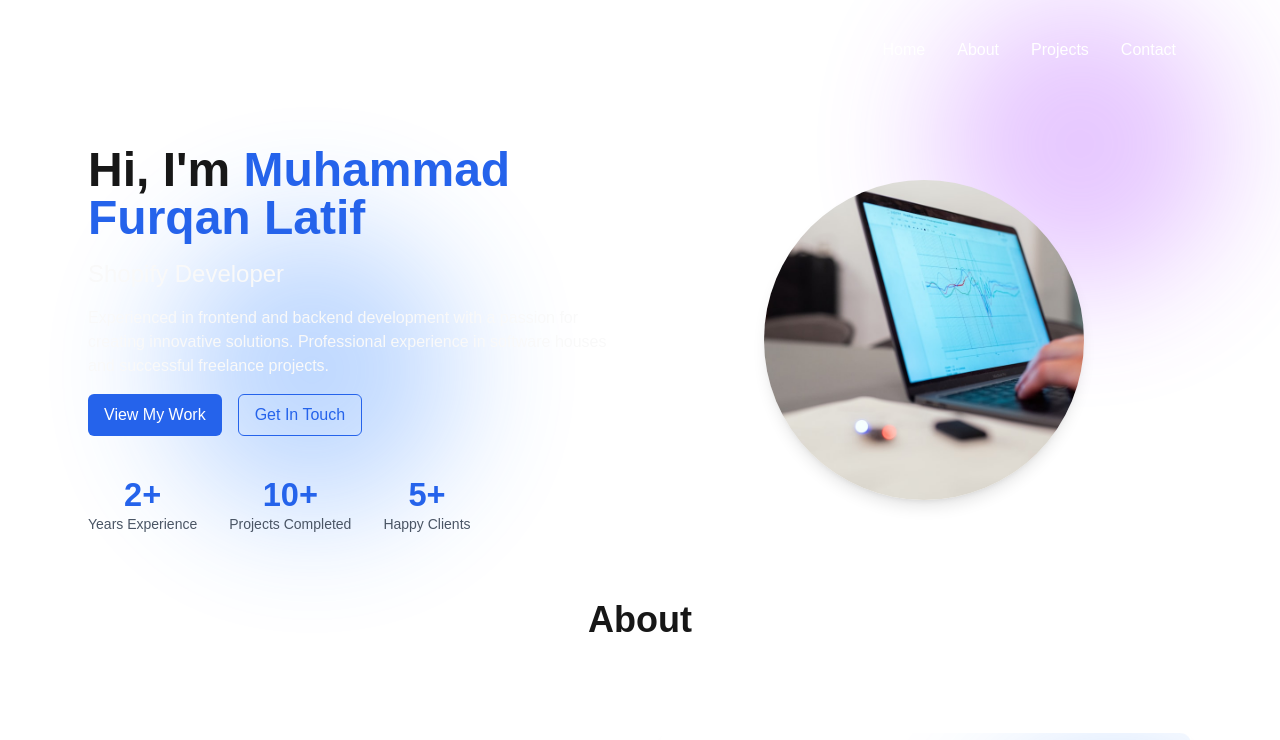
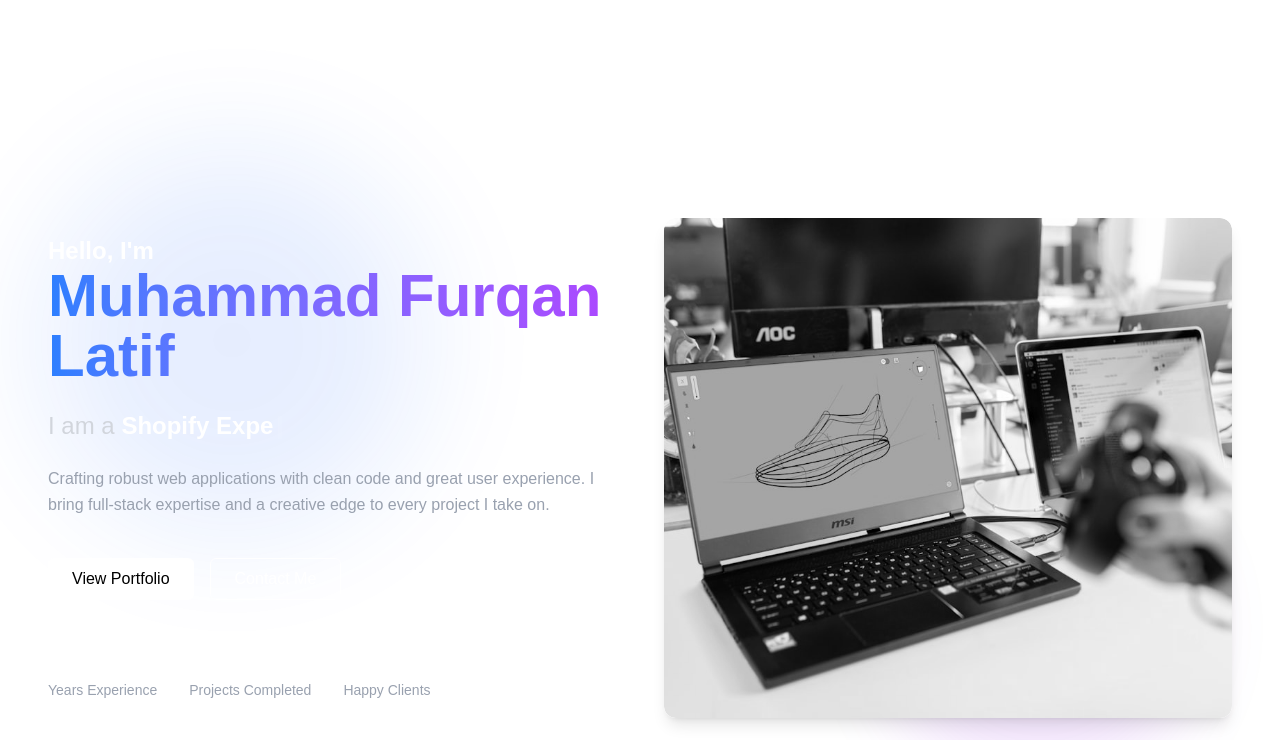
Before and after one commit to furqanlatif11/my-portfolio, a Next.js app: page / in a window 1280 px wide. Shown: the top 740 px of the page. Built offline with nearby package versions, Linux system fonts and the light colour scheme.

Commit message:
Homepage updated

```diff
--- a/package.json
+++ b/package.json
@@ -18,6 +18,8 @@
     "react": "^19.0.0",
     "react-dom": "^19.0.0",
     "react-icons": "^5.5.0",
+    "react-intersection-observer": "^9.16.0",
+    "react-simple-typewriter": "^5.0.1",
     "sass": "^1.89.0",
     "scss": "^0.2.4"
   },
--- a/src/app/(root)/_components/about.tsx
+++ b/src/app/(root)/_components/about.tsx
@@ -5,7 +5,7 @@ import React from "react";
 const About: React.FC = () => {
   return (
     <section className="py-16 px-6 customWidth mx-auto relative">
-      <h2 className="text-4xl font-bold text-center mb-4">About</h2>
+      <h2 className="sectionHeading font-bold text-center mb-4">About</h2>
       <p className="text-center text-lg text-white max-w-3xl mx-auto mb-12">
         Passionate software engineer with expertise in full-stack development
       </p>
--- a/src/app/(root)/_components/contact.tsx
+++ b/src/app/(root)/_components/contact.tsx
@@ -47,7 +47,7 @@ export default function Contact() {
   return (
     <section className="py-16 px-4 md:px-16 text-white">
       <div className="max-w-7xl mx-auto">
-        <h2 className="text-3xl md:text-4xl font-bold text-center mb-2">
+        <h2 className="sectionHeading md:text-4xl font-bold text-center mb-2">
           Contact
         </h2>
         <p className="text-center text-gray-500 mb-12">
--- a/src/app/(root)/_components/experience.tsx
+++ b/src/app/(root)/_components/experience.tsx
@@ -57,7 +57,7 @@ export default function Experience() {
       className=" mt-20 p-10 bg-[#0f0f11] text-white text-center"
     >
       <div className="customWidth ">
-        <h2 className="text-4xl font-bold mb-2">Experience</h2>
+        <h2 className="sectionHeading font-bold mb-2">Experience</h2>
         <p className="text-gray-400 mb-12">
           Professional journey across software houses and freelance projects
         </p>
--- /dev/null
+++ b/src/app/(root)/_components/footer.tsx
@@ -0,0 +1,31 @@
+// components/Footer.tsx
+import { FaGithub, FaLinkedin, FaEnvelope } from "react-icons/fa";
+import Link from "next/link";
+
+export default function Footer() {
+  return (
+    <footer className="border-t border-gray-200 dark:border-gray-700 mt-24">
+      <div className="customWidth px-4 py-10 flex flex-col items-center text-center text-sm text-gray-500 dark:text-gray-400">
+        <div className="flex gap-6 mb-4">
+          <Link href="https://github.com/yourusername" target="_blank" aria-label="GitHub">
+            <FaGithub className="text-xl hover:text-gray-900 dark:hover:text-white transition" />
+          </Link>
+          <Link href="https://linkedin.com/in/yourusername" target="_blank" aria-label="LinkedIn">
+            <FaLinkedin className="text-xl hover:text-blue-600 transition" />
+          </Link>
+          <Link href="mailto:you@example.com" aria-label="Email">
+            <FaEnvelope className="text-xl hover:text-red-500 transition" />
+          </Link>
+        </div>
+
+        <p className="mb-2">&copy; {new Date().getFullYear()} Your Name. All rights reserved.</p>
+
+        <div className="flex gap-4 text-sm">
+          <Link href="/#projects" className="hover:underline">Projects</Link>
+          <Link href="/#about" className="hover:underline">About</Link>
+          <Link href="/#contact" className="hover:underline">Contact</Link>
+        </div>
+      </div>
+    </footer>
+  );
+}
--- a/src/app/(root)/_components/header.tsx
+++ b/src/app/(root)/_components/header.tsx
@@ -1,111 +1,93 @@
-"use client";
+'use client';
 
-import { useEffect, useState } from "react";
-import Image from "next/image";
-import { motion, AnimatePresence } from "framer-motion";
+import { useEffect, useState } from 'react';
+import { motion, AnimatePresence } from 'framer-motion';
+import Image from 'next/image';
+import { Typewriter } from 'react-simple-typewriter';
 
 const roles = [
-  {
-    title: "Full-Stack Developer",
-    image: "/assets/images/fullstack.jfif",
-  },
-  {
-    title: "Shopify Developer",
-    image: "/assets/images/frontend.jfif",
-  },
-  {
-    title: "Backend Developer",
-    image: "/assets/images/backend.jfif",
-  },
+  'Full-Stack Developer',
+  'Shopify Expert',
+  'Backend Engineer',
+  'Freelancer',
 ];
 
-export default function HeroHeader() {
-  const [index, setIndex] = useState(0);
+export default function HeroSection() {
+  return (
+    <section className="relative text-white w-full min-h-screen flex items-center justify-center">
+      {/* Subtle glowing background blob */}
+      <div className="absolute w-96 h-96 bg-blue-600 opacity-10 blur-3xl rounded-full top-20 left-10 -z-10" />
+      <div className="absolute w-80 h-80 bg-purple-700 opacity-10 blur-2xl rounded-full bottom-20 right-20 -z-10" />
 
-  useEffect(() => {
-    const interval = setInterval(() => {
-      setIndex((prev) => (prev + 1) % roles.length);
-    }, 4000);
-    return () => clearInterval(interval);
-  }, []);
-
-  const { title, image } = roles[index];
-
-  return (
-    <section className="">
-      <div className="w-full customWidth   min-h-[60vh] grid grid-cols-1   md:grid-cols-2 items-center gap-8 px-4 md:px-8">
-        <div className=" space-y-4 text-center md:text-left relative">
-          <div className="absolute w-72 h-72 bg-blue-500 rounded-full blur-3xl opacity-30 top-20 left-20 -z-10"></div>
-          <h1 className="text-4xl md:text-5xl font-bold">
-            Hi, I&apos;m{" "}
-            <span className="text-[var(--color-blue-primary)]">
+      <div className="max-w-7xl w-full px-6 md:px-12 grid md:grid-cols-2 gap-12 items-center">
+        {/* Text Section */}
+        <div className="space-y-6">
+          <h1 className="text-2xl sm:text-5xl lg:text-2xl font-bold leading-tight">
+            Hello, I&apos;m{' '}
+            <p className="text-transparent bg-clip-text text-2xl sm:text-5xl lg:text-6xl bg-gradient-to-r from-blue-500 to-purple-500">
               Muhammad Furqan Latif
-            </span>
+            </p>
           </h1>
 
-          <AnimatePresence mode="wait">
-            <motion.h2
-              key={title}
-              initial={{ opacity: 0, y: 10 }}
-              animate={{ opacity: 1, y: 0 }}
-              exit={{ opacity: 0, y: -10 }}
-              transition={{ duration: 0.5 }}
-              className="text-xl md:text-2xl text-[#f9f9f9]"
-            >
-              {title}
-            </motion.h2>
-          </AnimatePresence>
+          <h2 className="text-xl sm:text-2xl text-gray-300">
+            I am a{' '}
+            <span className="text-white font-semibold">
+              <Typewriter
+                words={roles}
+                loop={true}
+                cursor
+                cursorStyle="|"
+                typeSpeed={80}
+                deleteSpeed={50}
+                delaySpeed={1500}
+              />
+            </span>
+          </h2>
 
-          <p className="text-[#f9f9f9]">
-            Experienced in frontend and backend development with a passion for
-            creating innovative solutions. Professional experience in software
-            houses and successful freelance projects.
+          <p className="text-gray-400 max-w-xl leading-relaxed">
+            Crafting robust web applications with clean code and great user experience.
+            I bring full-stack expertise and a creative edge to every project I take on.
           </p>
 
-          <div className="flex flex-col sm:flex-row gap-4 justify-center md:justify-start">
-            <button className="bg-[var(--color-blue-primary)] text-white py-2 px-4 rounded-md hover:bg-blue-700">
-              View My Work
+          <div className="flex gap-4 pt-4">
+            <button className="px-6 py-2 bg-white text-black rounded-md hover:bg-gray-200 transition">
+              View Portfolio
             </button>
-            <button className="border border-[var(--color-blue-primary)] text-[var(--color-blue-primary)] py-2 px-4 rounded-md hover:text-white hover:bg-[var(--color-blue-primary)]">
-              Get In Touch
+            <button className="px-6 py-2 border border-white text-white rounded-md hover:bg-white hover:text-black transition">
+              Contact Me
             </button>
           </div>
 
-          <div className="flex justify-center md:justify-start gap-8 pt-6 text-sm text-gray-600">
+          <div className="flex gap-8 pt-6 text-sm text-gray-400">
             <div className="text-center">
-              <p className="text-[var(--color-blue-primary)] sectionHeading font-bold">
-                2+
-              </p>
+              <p className="text-white text-2xl font-bold">2+</p>
               <p>Years Experience</p>
             </div>
             <div className="text-center">
-              <p className="text-[var(--color-blue-primary)] sectionHeading font-bold">
-                10+
-              </p>
+              <p className="text-white text-2xl font-bold">10+</p>
               <p>Projects Completed</p>
             </div>
             <div className="text-center">
-              <p className="text-[var(--color-blue-primary)] sectionHeading font-bold">
-                5+
-              </p>
+              <p className="text-white text-2xl font-bold">5+</p>
               <p>Happy Clients</p>
             </div>
           </div>
         </div>
 
-        <div className="flex justify-center items-center ">
-          <div className="absolute w-72 h-72 bg-purple-500 rounded-full blur-3xl opacity-30 top-0 right-14 -z-10"></div>
-          <motion.div
-            key={image}
-            initial={{ opacity: 0, scale: 0.95 }}
-            animate={{ opacity: 1, scale: 1 }}
-            exit={{ opacity: 0, scale: 0.95 }}
-            transition={{ duration: 0.6 }}
-            className="relative w-60 h-60 mt-10 md:mt-0 md:w-80 md:h-80 rounded-full overflow-hidden shadow-lg flex "
-          >
-            <Image src={image} alt={title} fill className="object-cover" />
-          </motion.div>
-        </div>
+        {/* Image Section */}
+        <motion.div
+          initial={{ opacity: 0, scale: 0.95 }}
+          animate={{ opacity: 1, scale: 1 }}
+          transition={{ duration: 0.8 }}
+          className="relative w-full h-[400px] md:h-[500px] rounded-xl overflow-hidden shadow-lg"
+        >
+          <Image
+            src="/assets/images/fullstack.jfif"
+            alt="Muhammad Furqan Latif"
+            fill
+            className="object-cover rounded-xl grayscale hover:grayscale-0 transition duration-500"
+          />
+        </motion.div>
       </div>
     </section>
   );
--- a/src/app/(root)/_components/navbar.tsx
+++ b/src/app/(root)/_components/navbar.tsx
@@ -1,8 +1,8 @@
-'use client';
+"use client";
 
-import { useState } from 'react';
-import { Menu, X } from 'lucide-react';
-import Link from 'next/link';
+import { useEffect, useState } from "react";
+import { Menu, X } from "lucide-react";
+import Link from "next/link";
 
 interface NavLink {
   name: string;
@@ -11,37 +11,69 @@ interface NavLink {
 
 export default function Navbar() {
   const [drawerOpen, setDrawerOpen] = useState(false);
+  const [isScrolled, setIsScrolled] = useState(false);
+  const [showBottomNav, setShowBottomNav] = useState(false);
+  const [atBottom, setAtBottom] = useState(false);
+
+  useEffect(() => {
+    const handleScroll = () => {
+      const scrollY = window.scrollY;
+      const windowHeight = window.innerHeight;
+      const fullHeight = document.body.scrollHeight;
+
+      setIsScrolled(scrollY > 50);
+      setShowBottomNav(scrollY > 200 && scrollY + windowHeight < fullHeight - 200);
+      setAtBottom(scrollY + windowHeight >= fullHeight - 100);
+    };
+
+    window.addEventListener("scroll", handleScroll);
+    return () => window.removeEventListener("scroll", handleScroll);
+  }, []);
 
   const toggleDrawer = () => {
     setDrawerOpen(!drawerOpen);
   };
 
   const navLinks: NavLink[] = [
-    { name: 'Home', href: '#' },
-    { name: 'About', href: '#about' },
-    { name: 'Projects', href: '#projects' },
-    { name: 'Contact', href: '#contact' },
+    { name: "About", href: "#about" },
+    { name: "Skills", href: "#about" },
+    { name: "Experience", href: "#about" },
+    { name: "Projects", href: "#about" },
+    { name: "Services", href: "#projects" },
+    { name: "Contact", href: "#contact" },
   ];
 
   return (
-    <nav className="customWidth ">
-      <div className=" px-4 py-4 flex justify-between items-center">
-        <h1 className="text-xl font-bold text-white">Muhammad Fuqan</h1>
+    <>
+      {/* Top Navbar */}
+      <nav
+      >
+        <div className="customWidth">
+          <div className="flex justify-between items-center">
+            <h1
+              className={`text-xl font-bold ${
+                isScrolled ? "text-black" : "text-white"
+              }`}
+            >
+              Muhammad Furqan
+            </h1>
 
-        {/* Desktop navigation */}
             <div className="hidden md:flex space-x-8">
               {navLinks.map((link) => (
                 <Link
                   key={link.name}
                   href={link.href}
-              className="text-white hover:text-blue-500 font-medium transition"
+                  className={`font-medium transition ${
+                    isScrolled
+                      ? "text-black hover:text-blue-500"
+                      : "text-white hover:text-blue-300"
+                  }`}
                 >
                   {link.name}
                 </Link>
               ))}
             </div>
 
-        {/* Mobile toggle */}
             <button
               onClick={toggleDrawer}
               className="md:hidden text-gray-800 focus:outline-none"
@@ -51,10 +83,9 @@ export default function Navbar() {
             </button>
           </div>
 
-      {/* Mobile drawer */}
           <div
             className={`fixed top-0 right-0 h-full w-64 bg-white shadow-lg transform transition-transform duration-300 ease-in-out ${
-          drawerOpen ? 'translate-x-0' : 'translate-x-full'
+              drawerOpen ? "translate-x-0" : "translate-x-full"
             } md:hidden z-50`}
           >
             <div className="p-4 flex justify-between items-center border-b">
@@ -76,6 +107,27 @@ export default function Navbar() {
               ))}
             </div>
           </div>
+        </div>
       </nav>
+
+      {/* Bottom Pill Navbar */}
+      <div
+        className={`fixed bottom-6 left-1/2 transform -translate-x-1/2 px-6 py-4 rounded-full flex space-x-6 z-50 transition-all duration-500 ease-in-out ${
+          showBottomNav && !atBottom
+            ? "opacity-100 translate-y-0 visible bg-white/10 border border-white/20 backdrop-blur-lg shadow-lg"
+            : "opacity-0 translate-y-8 invisible"
+        }`}
+      >
+        {navLinks.map((link) => (
+          <Link
+            key={link.name}
+            href={link.href}
+            className="text-base font-medium text-white hover:text-blue-400"
+          >
+            {link.name}
+          </Link>
+        ))}
+      </div>
+    </>
   );
 }
--- a/src/app/(root)/_components/projects.tsx
+++ b/src/app/(root)/_components/projects.tsx
@@ -47,7 +47,7 @@ export default function Projects() {
   const CurrentIcon = items[currentIconIndex].Icon;
   return (
     <section className="py-12 px-4 customWidth">
-      <h2 className="text-3xl font-bold text-center mb-6">Projects</h2>
+      <h2 className="sectionHeading font-bold text-center mb-6">Projects</h2>
       <p className="text-center text-gray-500 mb-8">
         Featured work showcasing full-stack development expertise
       </p>
--- a/src/app/(root)/_components/services.tsx
+++ b/src/app/(root)/_components/services.tsx
@@ -137,7 +137,7 @@ export default function ServicesSection() {
 
   return (
     <section className="py-12 px-4 max-w-7xl mx-auto">
-      <h2 className="text-3xl font-bold text-center mb-4">Services</h2>
+      <h2 className="sectionHeading font-bold text-center mb-4">Services</h2>
       <p className="text-center text-gray-600 mb-10">
         Comprehensive development solutions from concept to deployment
       </p>
--- a/src/app/(root)/page.tsx
+++ b/src/app/(root)/page.tsx
@@ -6,6 +6,8 @@ import Services from "./_components/services";
 import Skills from "./_components/skills";
 import ReadyToWork from "./_components/ready-to-work";
 import Contact from "./_components/contact";
+import Footer from "./_components/footer";
+import InteractiveMap from "./_components/project-map";
 
 
 export default function Home() {
@@ -16,9 +18,11 @@ export default function Home() {
       <Skills />
       <Experience />
       <Projects/>
+      <InteractiveMap/>
       <Services/>
       <ReadyToWork title="Ready to Work Together?" description="Let’s create something amazing!"/>
       <Contact/>
+      <Footer/>
     </>
   );
 }
```
Also changed, not shown: src/app/(root)/_components/project-map.tsx (added, +56 -0 lines), src/app/(root)/_components/skills.tsx (+40 -11 lines), 1 other file (tests, documents, lock files or other folders). Lines whose indentation alone changed are shown as unchanged.
